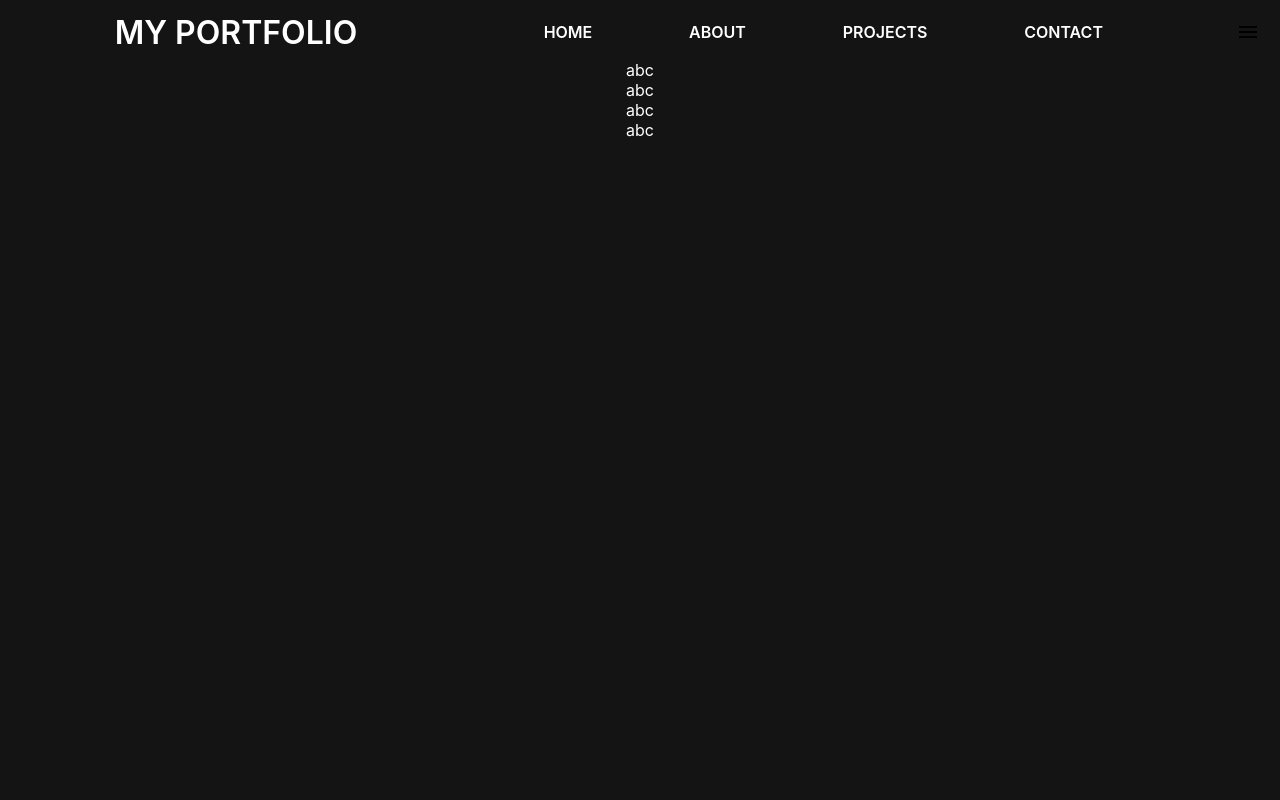
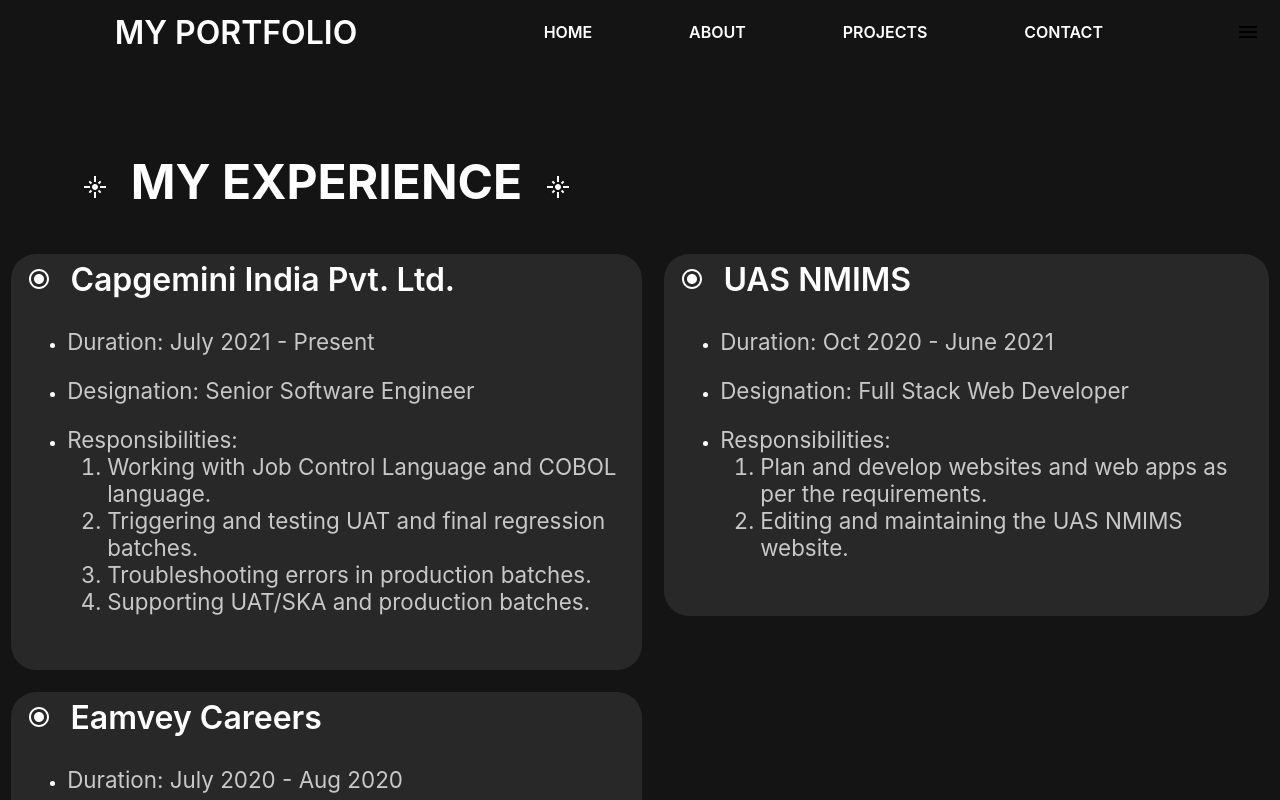
Before and after one commit to parimalingle1805/personal-portfolio-react, a React (Create React App) app: page /workExp in a window 1280 px wide. Shown: the top 800 px of the page. Built offline with nearby package versions, Linux system fonts and the light colour scheme.

Commit message:
completed work experience page

```diff
--- a/public/index.html
+++ b/public/index.html
@@ -2,7 +2,6 @@
 <html lang="en">
   <head>
     <meta charset="utf-8" />
-    <link rel="icon" href="%PUBLIC_URL%/favicon.ico" />
     <meta name="viewport" content="width=device-width, initial-scale=1" />
     <meta name="theme-color" content="#000000" />
     <meta
@@ -24,7 +23,7 @@
       work correctly both with client-side routing and a non-root public URL.
       Learn how to configure a non-root public URL by running `npm run build`.
     -->
-    <title>React App</title>
+    <title>Parimal Ingle's Portfolio</title>
   </head>
   <body>
     <noscript>You need to enable JavaScript to run this app.</noscript>
--- a/src/components/Certifications.js
+++ b/src/components/Certifications.js
@@ -1,8 +1,91 @@
 import React from 'react';
+import { Zoom } from 'react-awesome-reveal';
+import { Flare, RadioButtonChecked } from '@mui/icons-material';
+import { ProjectContainer, Project } from './Projects';
 
 const Certifications = () => {
+
+  const certArr = [
+    {
+      "title": "Meta Front-End Developer Certificate",
+      "doc": "24th Feb, 2023",
+      "issued": "Coursera | Meta"
+    },
+    {
+      "title": "Google Kickstart Round H, 2021",
+      "info": "Ranked 3547th worldwide in the Kickstart coding Contest",
+      "issued": "Google"
+    },
+    {
+      "title": "Front End Libraries",
+      "doc": "31st July, 2020",
+      "issued": "Free Code Camp"
+    },
+    {
+      "title": "Modern Javascript for ReactJs",
+      "doc": "29th July, 2020",
+      "issued": "Udemy"
+    },
+    {
+      "title": "Fundamentals of Digital Marketing",
+      "doc": "8th July, 2020",
+      "issued": "Google Digital Garage | The Open University"
+    },
+    {
+      "title": "Game Of Codes",
+      "info": "Finished in top 400 in the national level Hackathon",
+      "issued": "Bridgingo"
+    },
+    {
+      "title": "Javascript Algorithms and Data Structures",
+      "doc": "12 June, 2020",
+      "issued": "Free Code Camp"
+    },
+    {
+      "title": "Python for DSA",
+      "doc": "28 May, 2020",
+      "issued": "Udemy"
+    },
+    {
+      "title": "Responsive Web Design",
+      "doc": "10 May, 2020",
+      "issued": "Free Code Camp"
+    },
+  ]
   return (
-    <div style={{"marginTop":"100px"}}>Certifications</div>
+    <ProjectContainer>
+      <Zoom>
+        <h1 className='heading'>
+          <Flare style={{"marginRight": "1em"}} />
+            MY CERTIFICATIONS
+          <Flare style={{"marginLeft": "1em"}} />
+        </h1>
+      </Zoom>
+      <zoom>
+
+      </zoom>
+      {certArr && certArr.map((cert, index) => (
+        <Zoom key={index}>
+          <Project>
+            <p className='expTitle'>
+              <RadioButtonChecked style={{"marginRight":"0.8em"}}/>
+              {cert.title}
+            </p>
+            <ul>
+              <li>
+                  {cert.doc && <p className='expText'> Date of completion: {cert.doc}</p>}
+                  {cert.info && <p className='expText'> Information: {cert.info}</p>}
+              </li>
+              <li>
+                <p className='expText'>
+                  Issued / Authorised by: {cert.issued}
+                </p>
+              </li>
+            </ul>
+          </Project>
+        </Zoom>
+      ))}
+    </ProjectContainer>
   )
 }
 
--- a/src/components/Header.js
+++ b/src/components/Header.js
@@ -3,6 +3,7 @@
 import styled from 'styled-components';
 import MenuIcon from '@mui/icons-material/Menu';
 import CloseIcon from '@mui/icons-material/Close';
+import { Fade } from 'react-awesome-reveal';
 
 const Header = () => {
 
--- a/src/components/Home.js
+++ b/src/components/Home.js
@@ -44,7 +44,7 @@
         <Link to='/certifications'>
           <GridItem4>
             <CertificationIcon />
-            <h5 className='link'>See My Certifications</h5>
+            <h5 className='link'>See My Certificates</h5>
           </GridItem4>
         </Link>
       </Zoom>
--- a/src/components/Projects.js
+++ b/src/components/Projects.js
@@ -86,7 +86,7 @@
     font-size: 3em;
 
     @media(max-width: 512px) {
-      font-size: 2em;
+      font-size: 1.5em;
     }
   }
 
@@ -97,12 +97,33 @@
 const Project = styled(BriefExp)`
   .expTitle {
     font-size: 2em;
+
+    @media(max-width: 512px) {
+      font-size: 1.3em;
+    }
   }
+
   .expText {
     font-size: 1.4em;
     font-weight: 400;
+
+    @media(max-width: 512px) {
+      font-size: 1em;
+    }
   }
   li {
     text-align: start;
+    .expText {
+    font-size: 1.4em;
+    font-weight: 400;
+
+    @media(max-width: 512px) {
+      font-size: 1em;
+    }
   }
 `;
+
+export {
+  ProjectContainer,
+  Project
+}
--- a/src/components/WorkExp.js
+++ b/src/components/WorkExp.js
@@ -1,17 +1,128 @@
 import React from 'react';
+import { Zoom } from 'react-awesome-reveal';
+import { Flare, RadioButtonChecked } from '@mui/icons-material';
+import { ProjectContainer, Project } from './Projects';
+import styled from 'styled-components';
 
 const WorkExp = () => {
+
+  const workArr = [
+    {
+      "comp": "Capgemini India Pvt. Ltd.",
+      "duration": "July 2021 - Present",
+      "desgn": "Senior Software Engineer",
+      "resp": [
+        "Working with Job Control Language and COBOL language.",
+        "Triggering and testing UAT and final regression batches.",
+        "Troubleshooting errors in production batches.",
+        "Supporting UAT/SKA and production batches."
+      ]
+    },
+    {
+      "comp": "UAS NMIMS",
+      "duration": "Oct 2020 - June 2021",
+      "desgn": "Full Stack Web Developer",
+      "resp":[
+        "Plan and develop websites and web apps as per the requirements.",
+        "Editing and maintaining the UAS NMIMS website."
+      ]
+    },
+    {
+      "comp": "Eamvey Careers",
+      "duration": "July 2020 - Aug 2020",
+      "desgn": "Full Stack Web Developer Intern",
+      "resp":[
+        "Testing Websites.",
+        "Making UML (Unified Modeling Language) diagram.",
+        "Developing websites using HTML, CSS and JS."
+      ]
+    },
+  ]
   return (
-    <div style={{"color":"white"}}>WorkExp
-      <div>abc</div>
-      <div>abc</div>
-      <div>abc</div>
-      <div>abc</div>
-      <div>abc</div>
-      <div>abc</div>
-    </div>
+    <ProjectContainer>
+      <Zoom>
+        <h1 className='heading'>
+          <Flare style={{"marginRight": "1em"}} />
+            MY EXPERIENCE
+          <Flare style={{"marginLeft": "1em"}} />
+        </h1>
+      </Zoom>
+      <zoom>
 
+      </zoom>
+      {workArr && workArr.map((work, index) => (
+        <Zoom key={index}>
+          <Project>
+            <p className='expTitle'>
+              <RadioButtonChecked style={{"marginRight":"0.8em"}}/>
+              {work.comp}
+            </p>
+            <ul>
+              <li>
+                <p className='expText'>
+                  Duration: {work.duration}
+                </p>
+              </li>
+              <li>
+                <p className='expText'>
+                  Designation: {work.desgn}
+                </p>
+              </li>
+              <li>
+                <p className='expText'>
+                  Responsibilities:
+                  <ol>
+                    {work.resp && work.resp.map((resps, index) => (
+                      <li>{resps}</li>
+                    ))}
+                  </ol>
+                </p>
+              </li>
+            </ul>
+          </Project>
+        </Zoom>
+      ))}
+    </ProjectContainer>
   )
 }
 
 export default WorkExp;
+
+const WorkContainer = styled(ProjectContainer)`
+
+`;
+
+const Work = styled(Project)`
+  margin: 0.5em;
+  max-width: 45vw;
+  @media(max-width: 1080px){
+    max-width: 100vw;
+  }
+
+  expTitle {
+    font-size: 1.5em;
+
+    @media(max-width: 512px) {
+      font-size: 1.3em;
+    }
+  }
+
+  .expText {
+    font-size: 1.2em;
+    font-weight: 300;
+
+    @media(max-width: 512px) {
+      font-size: 1em;
+    }
+  }
+  li {
+    text-align: start;
+    .expText {
+    font-size: 1.2em;
+    font-weight: 300;
+
+    @media(max-width: 512px) {
+      font-size: 1em;
+    }
+  }
+`;
```
Also changed, not shown: 1 other file (tests, documents, lock files or other folders).
